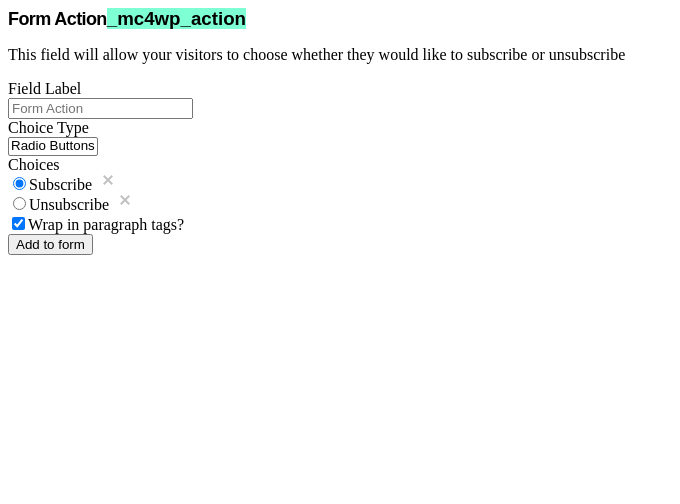
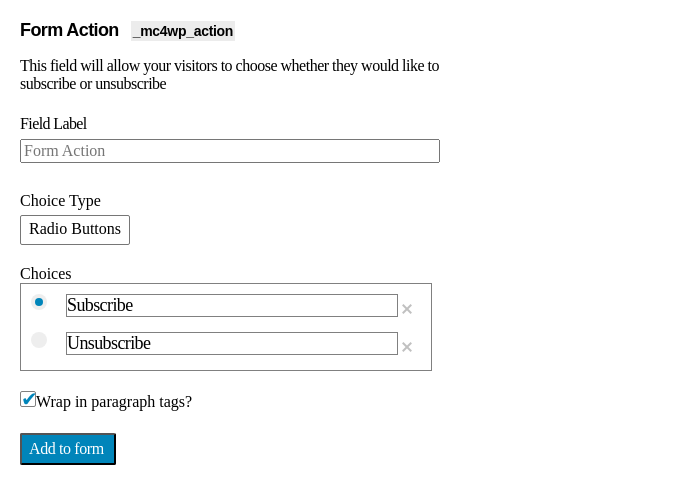
Before and after one commit to kalachou/MaksimKalachou-Tasks, a plain HTML site: page Task2/2.2 form/index.html in a window 1280 px wide. Shown: the whole page, without its empty margins (0-680 px from the left). Drawn offline with nearby package versions, Linux system fonts and the light colour scheme.

Commit message:
task2(form)/feat:styles(not pixel perfect)

```diff
--- a/Task2/2.2 form/css/main.css
+++ b/Task2/2.2 form/css/main.css
@@ -1,3 +1,9 @@
+.form {
+    padding: 20px 0 0 20px;
+    width: 420px;
+    height: 470px;
+}
+
 .form__headline_main {
     display: inline;
     font-family: Arial, Helvetica, sans-serif;
@@ -7,10 +13,116 @@
 }
 
 .form__headline_addititional {
-    background-color: aquamarine;
+    background-color: #ececec;
     display: inline;
     font-family: "Comic sans", sans-serif;
+    margin-left: 12px;
+    font-size: 14px;
+    padding: 2px;
+    letter-spacing: -0.3px;
 }
+
+.form__description {
+    letter-spacing: -0.5px;
+    margin-bottom: 22px;
+}
+
+.form__form_action_label {
+    letter-spacing: -0.6px;
+}
+
+.form__form_action {
+    margin-top: 5px;
+    margin-bottom: 29px;
+    width: 100%;
+}
+
+.form__choice_type {
+    margin: 4px 0 20px 0;
+    padding: 4px 6px;
+}
+
+.form__choices_wrapper {
+    width: 400px;
+    box-shadow: #333;
+    padding: 10px 0 0px 10px;
+    font-size: 19px;
+    letter-spacing: -0.6px;
+    margin-bottom: 20px;
+    border: 1px solid gray;
+}
+
+.form__choices_wrapper__choice_wrapper {
+    border: 1px solid gray;
+    width: 330px;
+    display: inline-block;
+    margin: 0px 0 15px;
+}
+
+/*custom radiobuttons*/
+.form__choices_label {
+    display: block;
+    position: relative;
+    padding-left: 35px;
+
+    cursor: pointer;
+    font-size: 18px;
+    -webkit-user-select: none;
+    -moz-user-select: none;
+    -ms-user-select: none;
+    user-select: none;
+}
+
+/* Hide the browser's default radio button */
+.form__choices_label input {
+    position: absolute;
+    opacity: 0;
+    cursor: pointer;
+}
+
+/* Create a custom radio button */
+.form__choices_checkmark {
+    position: absolute;
+    top: 0;
+    left: 0;
+    height: 16px;
+    width: 16px;
+    background-color: #eee;
+    border-radius: 50%;
+}
+
+/* On mouse-over, add a grey background color */
+.form__choices_label:hover input ~ .form__choices_checkmark {
+    background-color: #ccc;
+}
+
+/* When the radio button is checked, add a blue background */
+.form__choices_label input:checked ~ .form__choices_checkmark {
+
+}
+
+/* Create the indicator (the dot/circle - hidden when not checked) */
+.form__choices_checkmark:after {
+    content: "";
+    position: absolute;
+    display: none;
+}
+
+/* Show the indicator (dot/circle) when checked */
+.form__choices_label input:checked ~ .form__choices_checkmark:after {
+    display: block;
+}
+
+/* Style the indicator (dot/circle) */
+.form__choices_label .form__choices_checkmark:after {
+ 	top: 4px;
+	left: 4px;
+	width: 8px;
+	height: 8px;
+	border-radius: 50%;
+	background: #0085ba;
+}
+/*end custom radiobuttons*/
 
 .form__choices__disabler {
     position: relative;
@@ -24,7 +136,8 @@
     }
 .form__choices__disabler:before, .form__choices__disabler:after {
     position: absolute;
-    left: 15px;
+    left: 8px;
+    top: 8px;
     content: ' ';
     height: 12px;
     width: 2px;
@@ -36,3 +149,37 @@
 .form__choices__disabler:after {
     transform: rotate(-45deg);
     }
+
+.form__default_checkbox {
+    display: none;
+}
+
+.form__custom_checkbox {
+    height: 8px;
+    width: 8px;
+    border: 1px solid gray;
+    display: inline-block;
+    position: relative;
+    background-color:#FFF;
+    border-radius:2px;
+    padding:3px;
+    cursor: pointer;
+}
+
+[type=checkbox]:checked + span:before {
+    content: '\2714';
+    position: absolute;
+    top: -4px;
+    left: 0;
+    font-size:20px;
+    color:#0085ba;
+  }
+
+.form__submit {
+    margin-top: 22px;
+    border-radius: 2px;
+    background-color: #0085ba;
+    color: #ffffff;
+    padding: 5px 10px 5px 7px;
+    letter-spacing: -0.4px;
+}
--- a/Task2/2.2 form/index.html
+++ b/Task2/2.2 form/index.html
@@ -1,33 +1,53 @@
-<DOCTYPE html>
-<html lang="en">
+
+<html lang="en"><DOCTYPE html></DOCTYPE>
 <head>
     <meta charset="UTF-8">
     <meta name="viewport" content="width=device-width, initial-scale=1.0">
     <meta http-equiv="X-UA-Compatible" content="ie=edge">
     <title>Form</title>
+    <link rel="stylesheet" href="https://necolas.github.io/normalize.css/8.0.0/normalize.css">
     <link rel="stylesheet" href="css/main.css">
 </head>
 <body>
-    <form>
+    <form class="form">
         <h2 class="form__headline_main">Form Action</h2><h3 class="form__headline_addititional">_mc4wp_action</h3>
         <p class="form__description">This field will allow your visitors to choose whether they would like to subscribe or unsubscribe</p>
-        <label>Field Label<br>
-            <input type="text" placeholder="Form Action"><br>
+        <label class="form__form_action_label">Field Label<br>
+            <input class="form__form_action" type="text" placeholder="Form Action"><br>
         </label>
         <label for="select">Choice Type<br></label>
-        <select id="select" size="1" multiple>
+        <select class="form__choice_type" id="select" size="1" multiple>
             <option>Radio Buttons</option>
         </select><br>
         <label>Choices<br>
             <div class="form__choices_wrapper">
-                <input type="radio" name="choices" value="subscribe" checked>Subscribe<span class="form__choices__disabler"></span><br>
-                <input type="radio" name="choices" value="unsubscribe">Unsubscribe<span class="form__choices__disabler"></span><br>
+                <label class="form__choices_label">
+                    <input type="radio" name="choices" value="subscribe" checked>
+                        <div class="form__choices_wrapper__choice_wrapper">
+                            Subscribe
+                        </div>
+                    <span class="form__choices_checkmark"></span>
+                    <span class="form__choices__disabler"></span><br>
+                </label>
+
+                <label class="form__choices_label">
+                    <input type="radio" name="choices" value="unsubscribe">
+                        <div class="form__choices_wrapper__choice_wrapper">
+                            Unsubscribe
+                        </div>
+                    <span class="form__choices_checkmark"></span>
+                    <span class="form__choices__disabler"></span><br>
+                </label>
+
             </div>
 
         </label>
 
-        <input type="checkbox" name="wrap" id="wrapped" checked>Wrap in paragraph tags?<br>
-        <input type="submit" value="Add to form">
+        <label>
+            <input class="form__default_checkbox" type="checkbox" name="wrap" id="wrapped" checked>
+            <span class="form__custom_checkbox"></span>Wrap in paragraph tags?<br>
+        </label>
+        <input class="form__submit" type="submit" value="Add to form">
     </form>
 
 </body>
```
